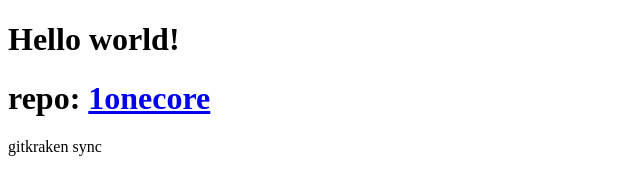
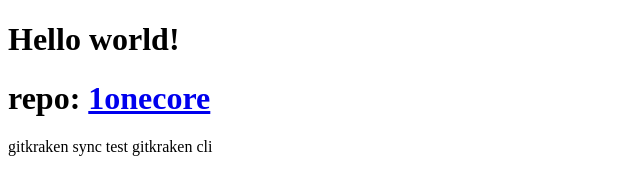
Before and after one commit to 1onecore/Tutorial, a plain HTML site: page index.html in a window 1280 px wide. Shown: the whole page, without its empty margins (0-640 px from the left). Drawn offline with Linux system fonts and the light colour scheme.

Commit message:
gitkraken cli demo commit

```diff
--- a/index.html
+++ b/index.html
@@ -10,5 +10,6 @@
     <h1>Hello world! </h1>
     <h1>repo: <a href="https://github.com/1onecore/Tutorial">1onecore</a></h1>
     gitkraken sync
+    test gitkraken cli
 </body>
 </html>
```
